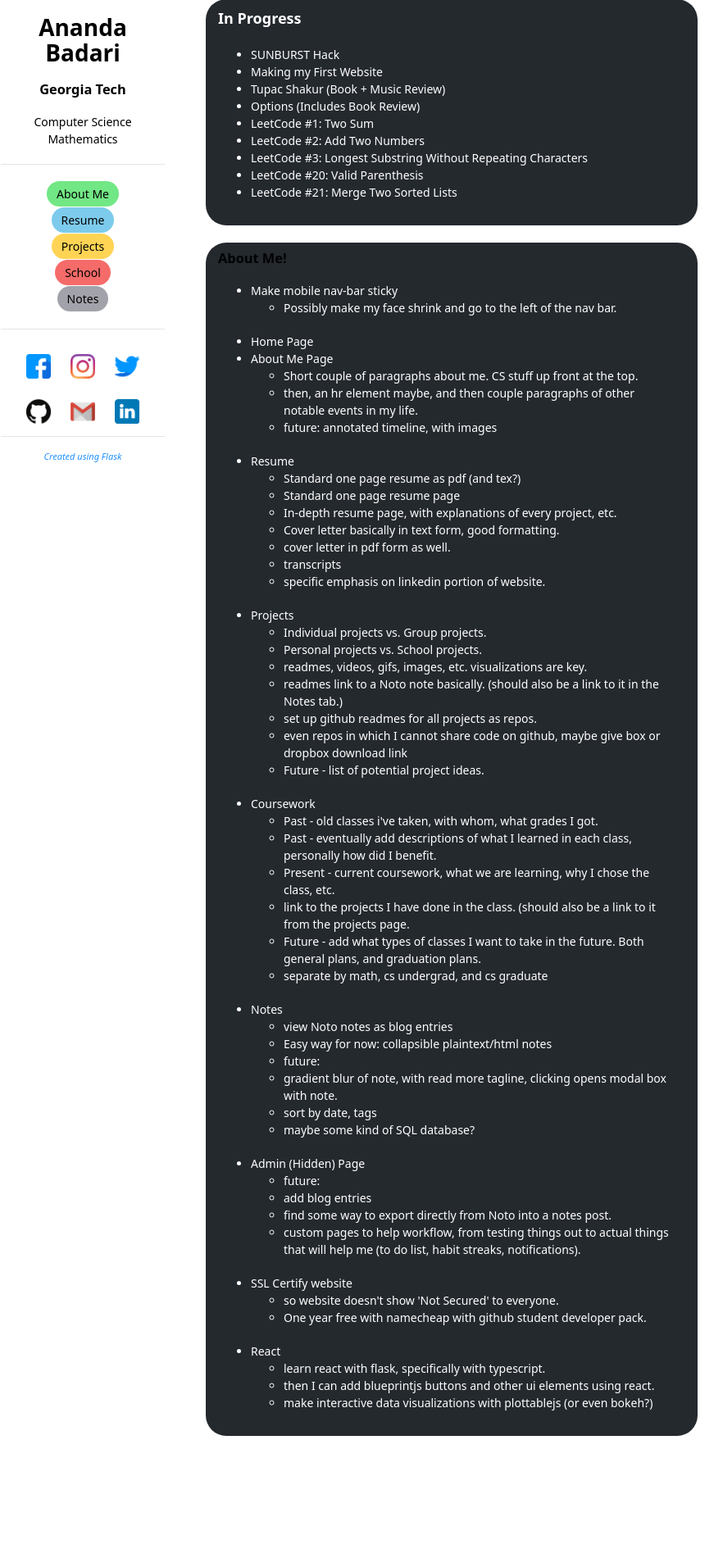
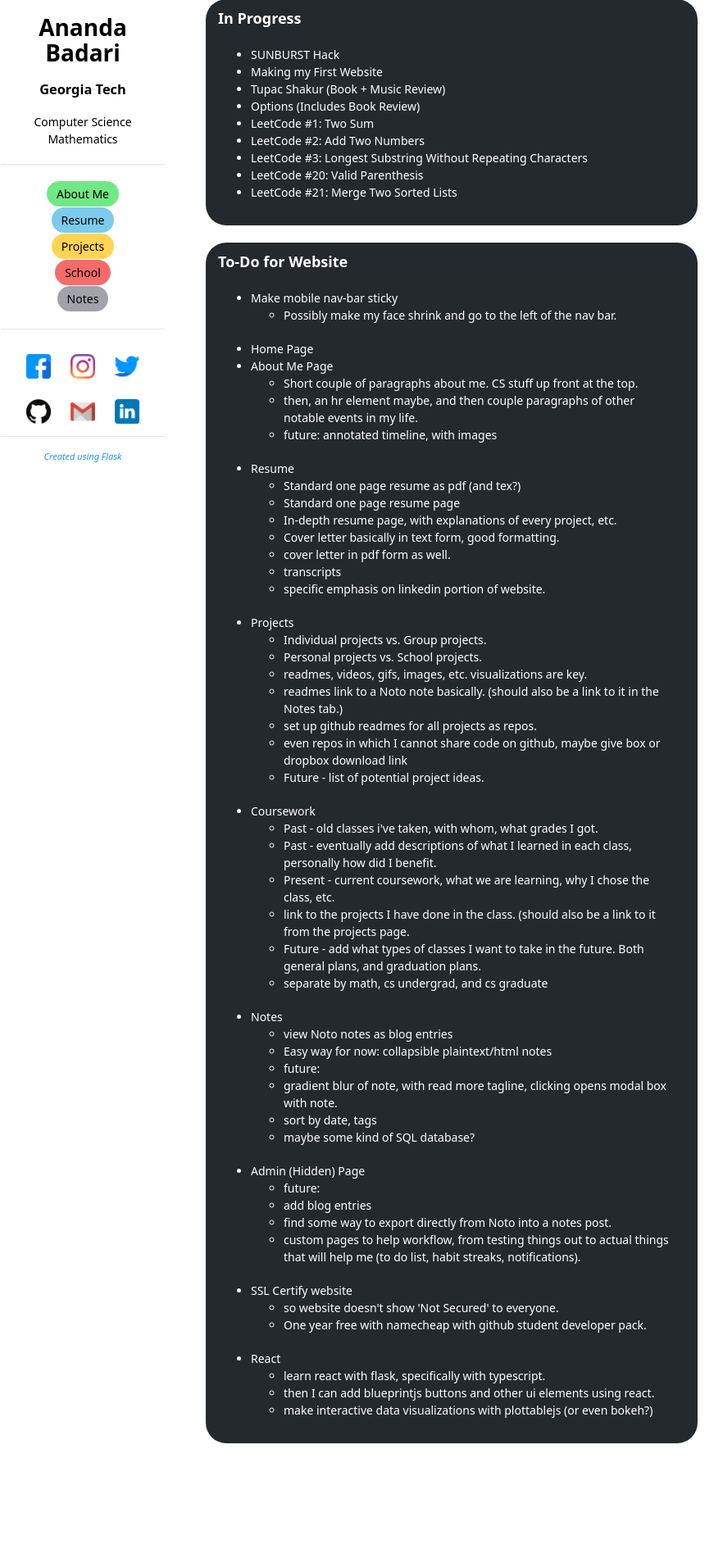
Before and after one commit to abadari3/personalwebsite, a Flask app: page /notes in a window 1280 px wide; the page is wider, and only the part inside the window is pictured. Shown: the part 215-2105 px from the top of that part at 82% size, without its empty margins (264-1146 px from the left). Before the commit the page ends 1967 px from the top of that part, so only its background shows below. Run offline with Flask 2, Linux system fonts and the light colour scheme.

Commit message:
another notes update

```diff
--- a/templates/notes.html
+++ b/templates/notes.html
@@ -1,7 +1,4 @@
 {% extends 'template.html' %}
-
-{% block css %}
-{% endblock %}
 
 {% block head %}
 <title>Ananda Badari &nbsp; | &nbsp; Notes</title>
@@ -37,10 +34,9 @@
 </a>
 <br>
 
-<a class='blank2' href="/aboutme">
+<a class='blank2 disabled' target="_blank" href="/notes">
     <div class='sub' id='black'>
-        <h3>About Me!</h3>
-
+        <strong style='font-size: large;'>To-Do for Website</strong>
         <p>
             <ul>
                 <li>Make mobile nav-bar sticky</li>
@@ -103,6 +99,3 @@
 <br>
 
 {% endblock %}
-
-{% block scripts %}
-{% endblock %}
```
